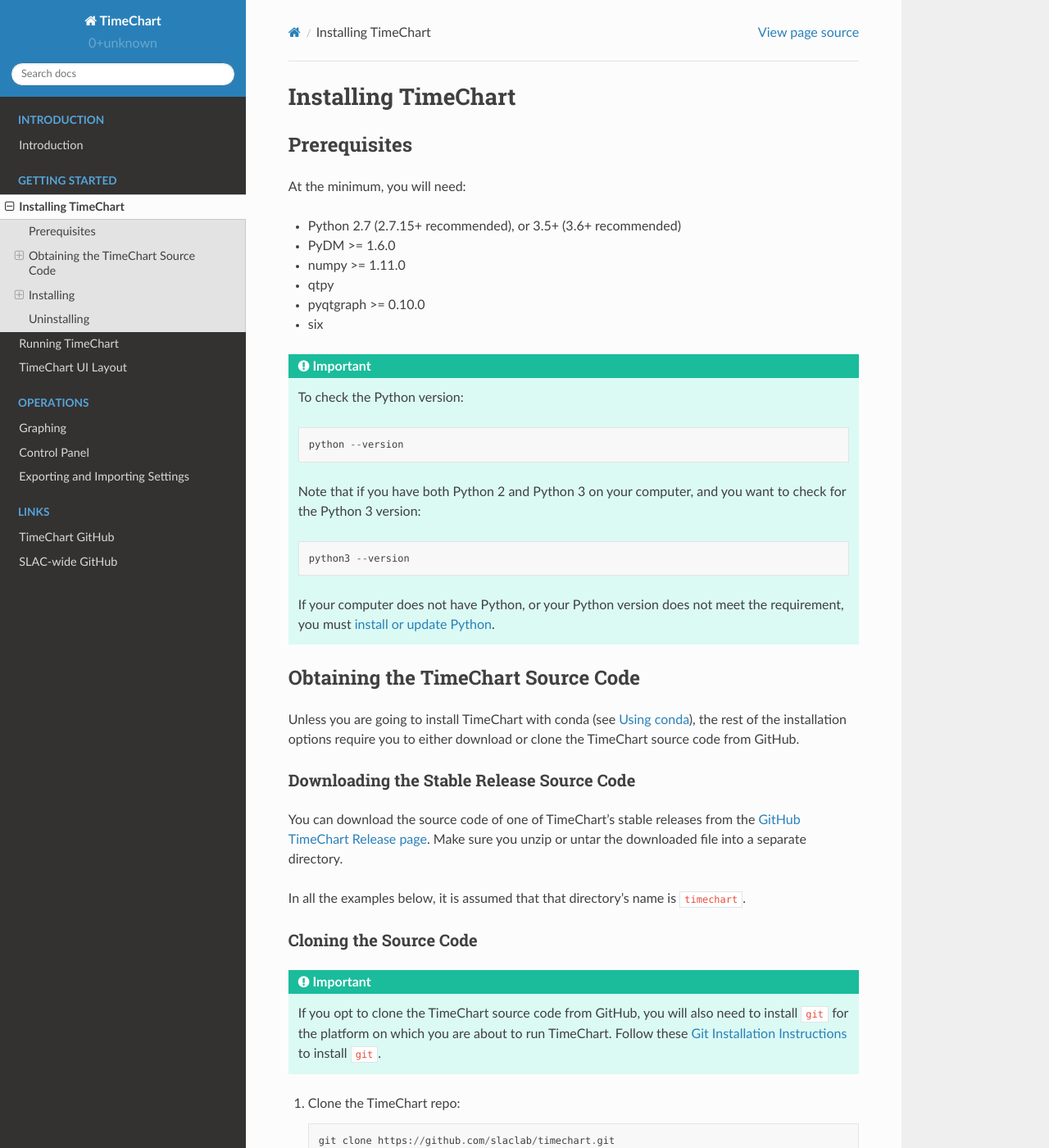
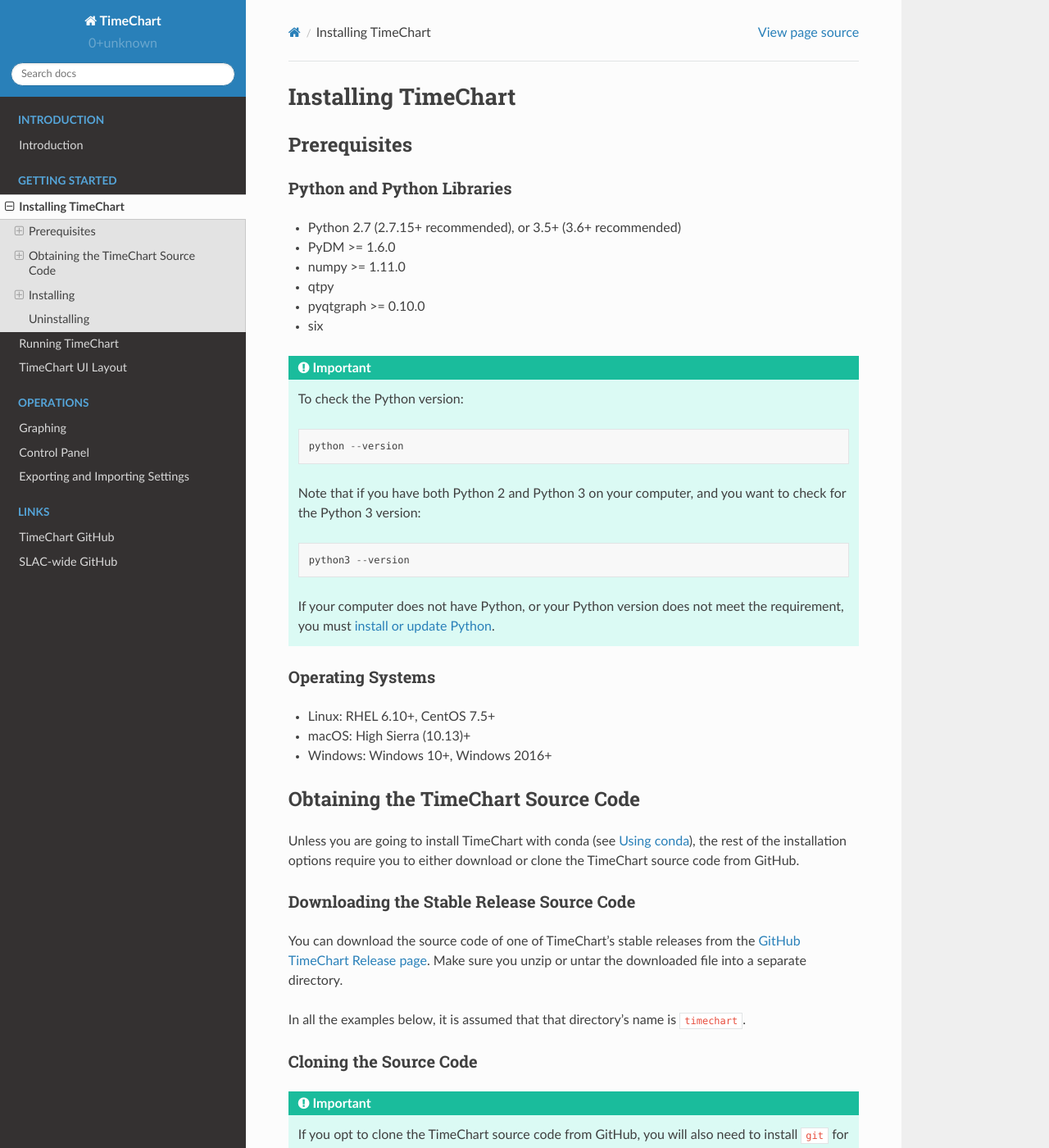
Before and after one commit to slaclab/timechart, a Sphinx documentation site: the page built from docs/source/installing.rst, in a window 1280 px wide and 1400 px high. Shown: the whole window at 82% size. Built offline with Sphinx 7.4.7 and the Read the Docs theme 2.0.0, drawn with Linux system fonts in a browser that asks for light colours; formulas are drawn with MathJax 3.

Commit message:
DOC: Add OS requirements.

```diff
--- a/docs/source/installing.rst
+++ b/docs/source/installing.rst
@@ -8,8 +8,8 @@
 Prerequisites
 **************
 
-At the minimum, you will need:
-
+Python and Python Libraries
+============================
 * Python 2.7 (2.7.15+ recommended), or 3.5+ (3.6+ recommended)
 * PyDM >= 1.6.0
 * numpy >= 1.11.0
@@ -29,6 +29,12 @@
 
     If your computer does not have Python, or your Python version does not meet the requirement, you
     must `install or update Python <https://www.python.org/downloads/>`_.
+
+Operating Systems
+=================
+* Linux: RHEL 6.10+, CentOS 7.5+
+* macOS: High Sierra (10.13)+
+* Windows: Windows 10+, Windows 2016+
 
 
 .. _obtain the TimeChart source code:
```
